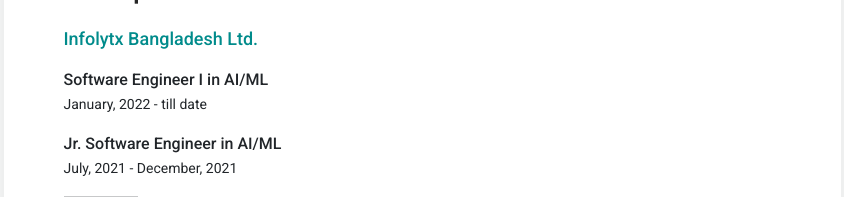
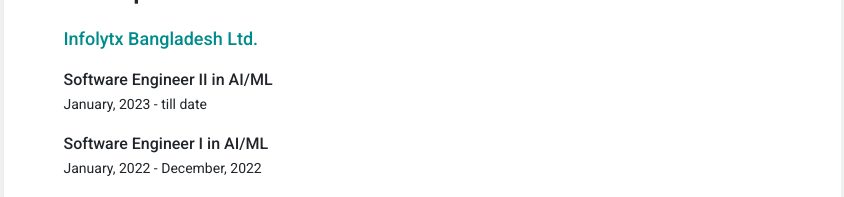
Before and after one commit to afifaniks/afifaniks-github-io-old, a React (Create React App) app: page / in a window 1280 px wide. Shown: the part 755-952 px from the top of the page, without its empty margins (218-1062 px from the left). Built offline with nearby package versions, Linux system fonts and the light colour scheme.

Commit message:
Update data

```diff
--- a/src/statics/PROFILE_DATA.js
+++ b/src/statics/PROFILE_DATA.js
@@ -24,9 +24,15 @@
             companyWebsite: "https://infolytx.com",
             history: [
                 {
+                    designation: "Software Engineer II in AI/ML",
+                    from: "January, 2023",
+                    to: "till date",
+                    affliatedProjects: []
+                },
+                {
                     designation: "Software Engineer I in AI/ML",
                     from: "January, 2022",
-                    to: "till date",
+                    to: "December, 2022",
                     affliatedProjects: []
                 },
                 {
@@ -294,6 +300,10 @@
             provider: "Tanveer Noman, PMP (AVP, Software Development, ServicEngine Ltd.)"
         },
         {
+            body: "It was a terrific experience working with Afif for about a year. He is a polyglot who enjoys learning new things and is never afraid to express his mind. Most significantly, he takes responsibility for the products he is working on, which relieves the project manager and team leader of some of their workload. Because of his wit, working with him was always enjoyable. I wish Afif the best of luck in life and have no doubt that he will succeed.",
+            provider: "Mir Mohammad Jaber (Software Engineer, Cefalo)"
+        },
+        {
             body: "From the very first day of his work in my Team, Afif showed his pro-activeness and competency and as his Team In-charge I had the opportunity to witness that. Later in the journey he never failed to proof himself by portraying his strong skillset and knowledge. He encountered every challenge confidently that was passed at him, and left his marks of expertise and sincerity through his remarkable contributions. I wish Afif every success in his life, and I am sure he will go a long way.",
             provider: "Mustafa Tawheed, Team Lead (Software Development, ServicEngine Ltd.)"
         },
```
